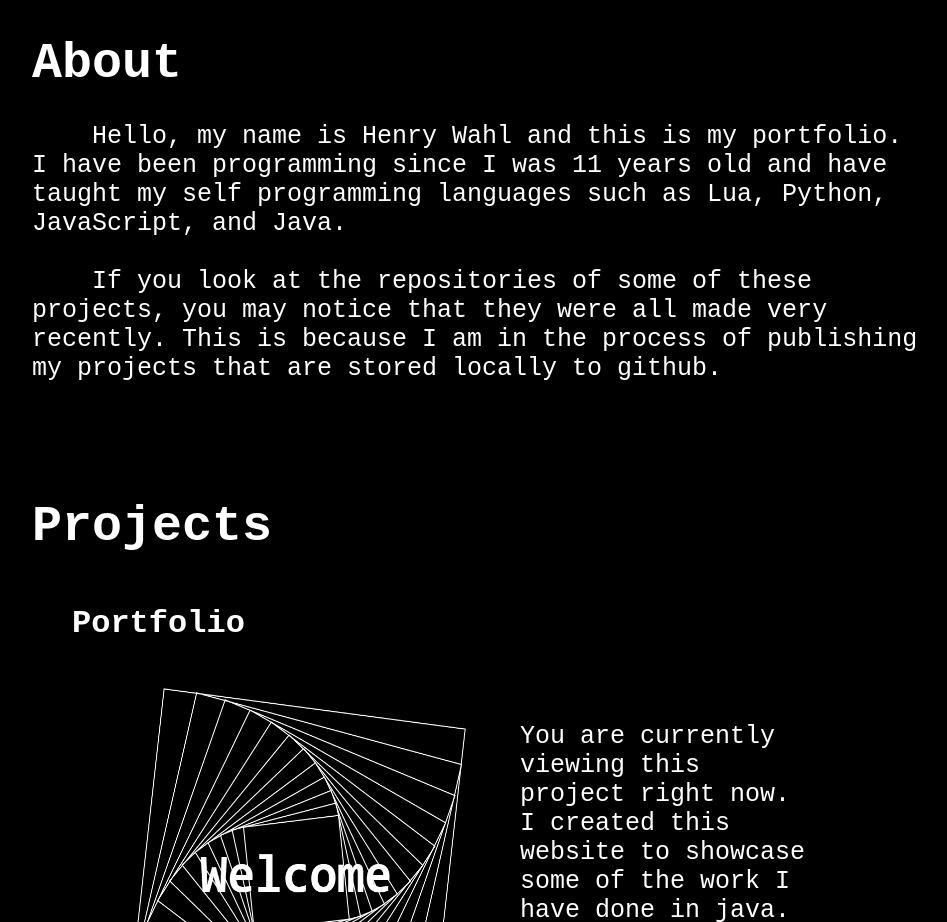
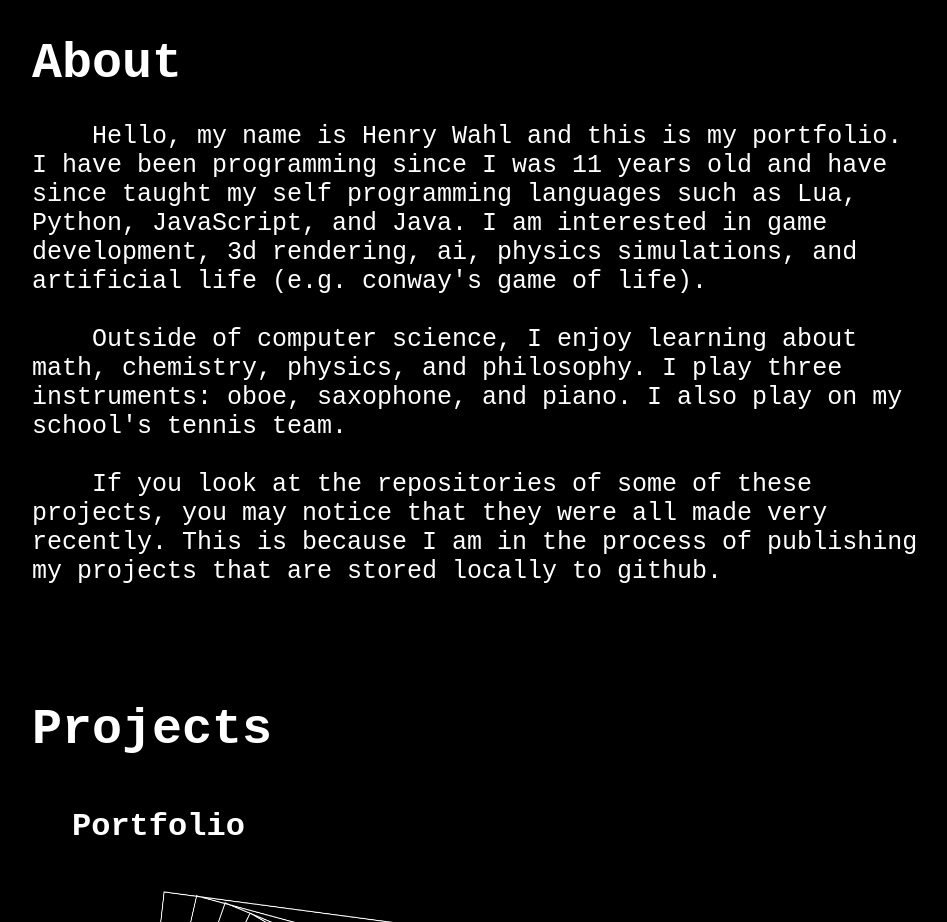
Before and after one commit to undefined527/Portfolio, a plain HTML site: page index.html in a window 1280 px wide. Shown: the part 780-1702 px from the top of the page, without its empty margins (160-1107 px from the left). Drawn offline with Linux system fonts and the light colour scheme.

Commit message:
added interests to about

```diff
--- a/index.html
+++ b/index.html
@@ -41,9 +41,12 @@
         <div class="align-left">
             <p>
                 &nbsp;&nbsp;&nbsp;&nbsp;Hello, my name is Henry Wahl and this is my portfolio.
-                I have been programming since
-                I was 11 years old and have taught my self programming
-                languages such as Lua, Python, JavaScript, and Java. <br><br>
+                I have been programming since I was 11 years old and have since taught my self programming
+                languages such as Lua, Python, JavaScript, and Java. I am interested in game development,
+                3d rendering, ai, physics simulations, and artificial life (e.g. conway's game of life). <br><br>
+                &nbsp;&nbsp;&nbsp;&nbsp;Outside of computer science, I enjoy learning about math, chemistry, physics,
+                and philosophy. I play three instruments: oboe, saxophone, and piano. I also play on my school's
+                tennis team. <br><br>
                 &nbsp;&nbsp;&nbsp;&nbsp;If you look at the repositories of some of these projects, you may notice
                 that they were all made very recently. This is because I am in the process of publishing
                 my projects that are stored locally to github.
```
